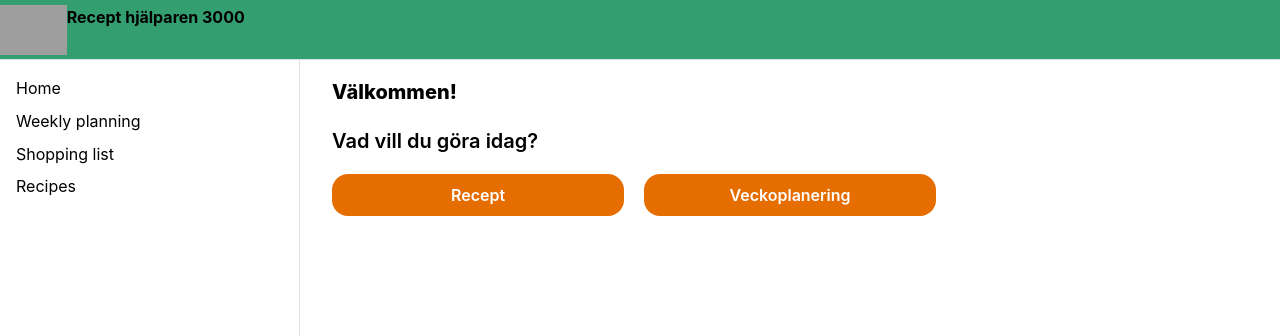
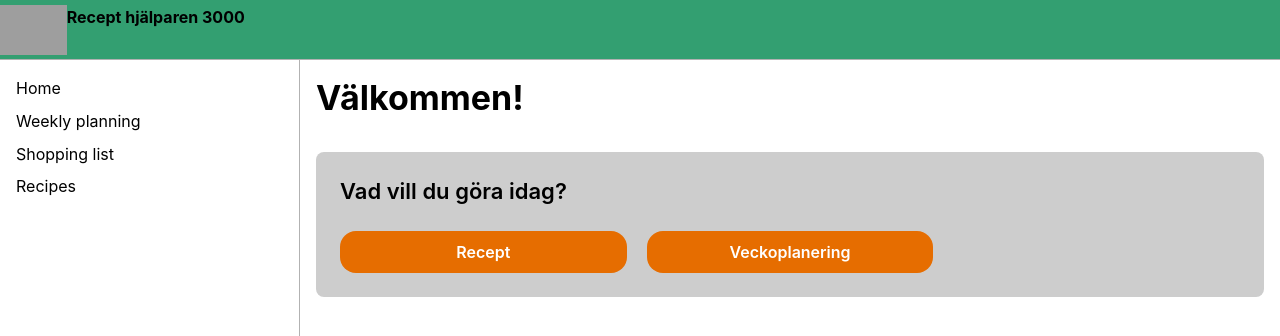
Before and after one commit to Max-lil/Recipe-client, a React (Vite) app: page / in a window 1280 px wide. Shown: the top 336 px of the page. Built offline with nearby package versions, Linux system fonts and the light colour scheme; grey boxes are pictures that could not be loaded.

Commit message:
Added shoppinglist, recipes and planning page

```diff
--- a/src/components/AddRecipeModal.tsx
+++ b/src/components/AddRecipeModal.tsx
@@ -28,7 +28,7 @@ export function AddRecipeModal({ isOpen, onClose }: ComponentProps) {
   };
 
   return (
-    <div className="">
+    <div>
       <Modal.Root opened={isOpen} onClose={handleOnClose} centered>
         <Modal.Overlay />
         <ModalContent>
--- /dev/null
+++ b/src/components/BoxComponent.tsx
@@ -0,0 +1,13 @@
+import { Box } from "@mantine/core";
+import type { ReactNode } from "react";
+
+interface Props {
+  children: ReactNode;
+}
+export function BoxComponent({ children }: Props) {
+  return (
+    <Box bg="gray.2" className="rounded-lg p-6 flex flex-col gap-6">
+      {children}
+    </Box>
+  );
+}
--- /dev/null
+++ b/src/components/DayPlanning.tsx
@@ -0,0 +1,20 @@
+import { Title } from "@mantine/core";
+import { BoxComponent } from "./BoxComponent";
+
+interface Props {
+  date: string;
+}
+
+export function DayPlanning({ date }: Props) {
+  return (
+    <div>
+      <Title order={2}>{date}</Title>
+      <BoxComponent>
+        Lorem ipsum dolor sit amet consectetur adipisicing elit. Eius nostrum
+        totam reiciendis laborum ipsa facere, non dolore, neque veritatis quo
+        illum exercitationem molestiae iusto fugit, qui adipisci ipsum alias
+        quam!
+      </BoxComponent>
+    </div>
+  );
+}
--- a/src/main.tsx
+++ b/src/main.tsx
@@ -1,6 +1,7 @@
 import { StrictMode } from "react";
 import { createRoot } from "react-dom/client";
 import "@mantine/core/styles.css";
+import "@mantine/dates/styles.css";
 import "./index.css";
 import { MantineProvider } from "@mantine/core";
 import { theme } from "./theme.ts";
--- a/src/routes/index.tsx
+++ b/src/routes/index.tsx
@@ -1,6 +1,7 @@
 import { createFileRoute } from "@tanstack/react-router";
-import { Box, Button, Container, SimpleGrid, Text } from "@mantine/core";
+import { Box, Button, Container, SimpleGrid, Title } from "@mantine/core";
 import { Link } from "@tanstack/react-router";
+import { BoxComponent } from "../components/BoxComponent";
 
 export const Route = createFileRoute("/")({
   component: RouteComponent,
@@ -9,22 +10,21 @@ export const Route = createFileRoute("/")({
 function RouteComponent() {
   return (
     <div className="flex-auto">
-      <Container strategy="block">
-        <div className="flex flex-col gap-4">
+      <Container strategy="grid">
+        <div className="flex flex-col gap-8">
           <Box>
-            <Text size="xl" fw={800}>
+            <Title order={1} fw={700}>
               Välkommen!
-            </Text>
+            </Title>
           </Box>
-          <Box data-breakout>
-            <Text size="xl" fw={600}>
+          <BoxComponent>
+            <Title order={3} fw={600}>
               Vad vill du göra idag?
-            </Text>
-          </Box>
+            </Title>
             <Box data-container>
               <SimpleGrid
                 cols={{ base: 1, sm: 2, md: 3 }}
-              spacing={{ base: "sm", md: "lg" }}
+                spacing={{ base: "lg", md: "lg" }}
               >
                 <Button
                   variant="filled"
@@ -34,7 +34,6 @@ function RouteComponent() {
                   fullWidth={true}
                   component={Link}
                   to="/recipes"
-                onClick={close}
                 >
                   Recept
                 </Button>
@@ -44,11 +43,14 @@ function RouteComponent() {
                   radius="lg"
                   color="orange"
                   fullWidth={true}
+                  component={Link}
+                  to="/weeklyplanning"
                 >
                   Veckoplanering
                 </Button>
               </SimpleGrid>
             </Box>
+          </BoxComponent>
         </div>
       </Container>
     </div>
--- a/src/routes/shoppinglist.tsx
+++ b/src/routes/shoppinglist.tsx
@@ -1,9 +1,20 @@
-import { createFileRoute } from '@tanstack/react-router'
+import { createFileRoute } from "@tanstack/react-router";
+import { BoxComponent } from "../components/BoxComponent";
+import { Title } from "@mantine/core";
 
-export const Route = createFileRoute('/shoppinglist')({
+export const Route = createFileRoute("/shoppinglist")({
   component: RouteComponent,
-})
+});
 
 function RouteComponent() {
-  return <div>Hello "/shoppinglist"!</div>
+  return (
+    <div>
+      <Title order={1} fw={700}>
+        InköpsLista
+      </Title>
+      <BoxComponent>
+        <div>Hello "/shoppinglist"!</div>
+      </BoxComponent>
+    </div>
+  );
 }
--- a/src/routes/weeklyplanning.tsx
+++ b/src/routes/weeklyplanning.tsx
@@ -1,9 +1,38 @@
+import { MiniCalendar } from "@mantine/dates";
 import { createFileRoute } from "@tanstack/react-router";
+import dayjs from "dayjs";
+import { useState } from "react";
+import { DayPlanning } from "../components/DayPlanning";
+import { Button, Title } from "@mantine/core";
 
 export const Route = createFileRoute("/weeklyplanning")({
   component: RouteComponent,
 });
 
 function RouteComponent() {
-  return <div>Hello "/weeklyplanning"</div>;
+  const [value, onChange] = useState<string | null>();
+
+  return (
+    <div className="flex flex-col gap-3 p-3">
+      <Title order={1} fw={700}>
+        Veckoplanering
+      </Title>
+      <MiniCalendar
+        locale="se"
+        value={value}
+        onChange={onChange}
+        numberOfDays={7}
+        getDayProps={(date) => ({
+          style: {
+            color: [0, 6].includes(dayjs(date).day())
+              ? "var(--mantine-color-red-8)"
+              : undefined,
+          },
+        })}
+      />
+      {value && <DayPlanning date={new Date(value).toDateString()} />}
+      <Button>Slumpa recept</Button>
+      <Button>Spara recept</Button>
+    </div>
+  );
 }
--- a/src/theme.ts
+++ b/src/theme.ts
@@ -30,16 +30,16 @@ export const theme = createTheme({
       "#804000"
     ],
     gray: [
-      "#f8f9fa",
-      "#f1f3f5",
-      "#e9ecef",
-      "#dee2e6",
-      "#ced4da",
-      "#adb5bd",
-      "#868e96",
-      "#495057",
-      "#343a40",
-      "#212529"
+      "#fbf3f5",
+      "#e8e8e8",
+      "#cdcdcd",
+      "#b2b2b2",
+      "#9a9a9a",
+      "#8b8b8b",
+      "#848484",
+      "#717171",
+      "#656565",
+      "#5c5557"
     ]
   },
 
```
Lines whose indentation alone changed are shown as unchanged.
